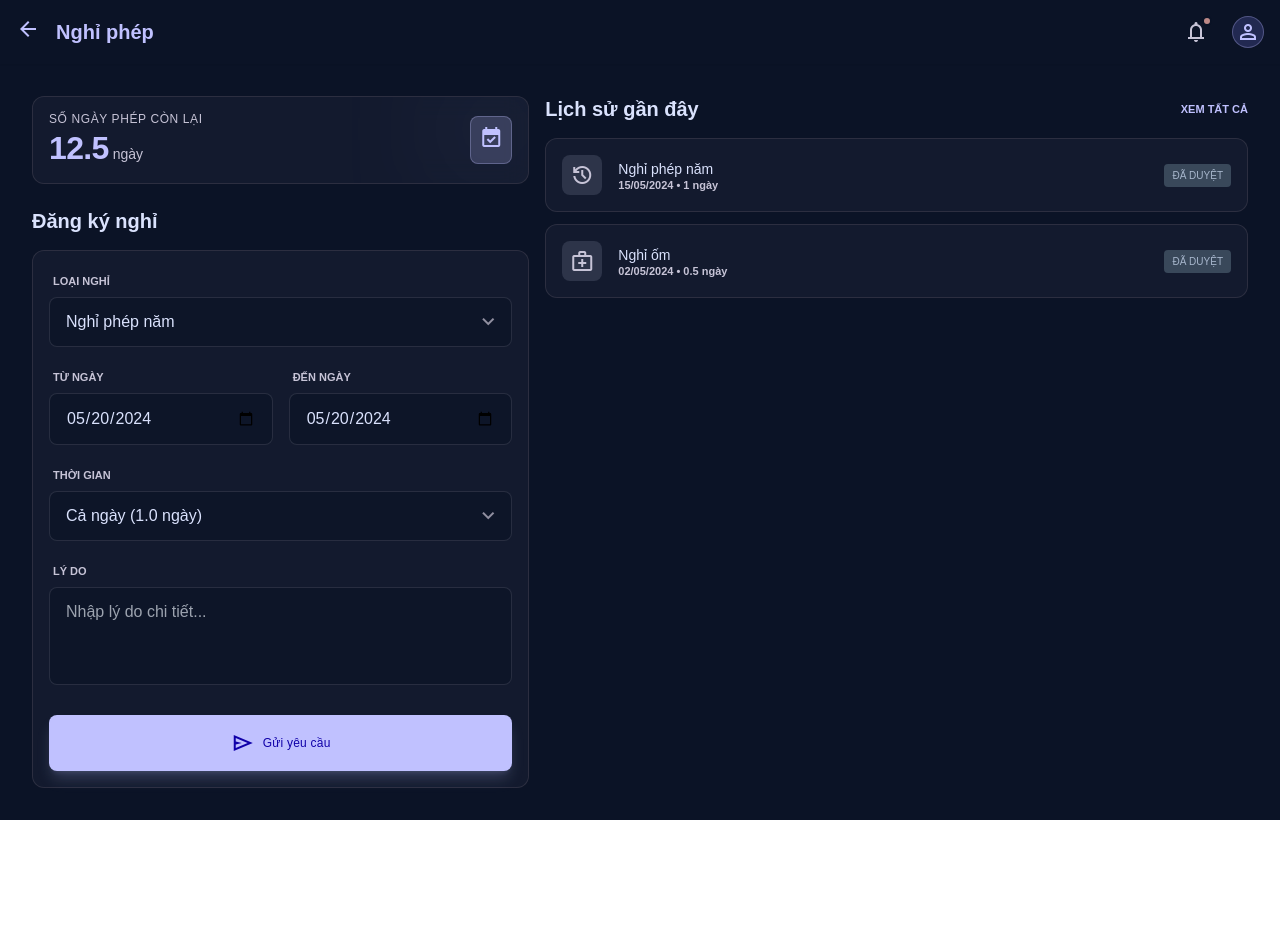
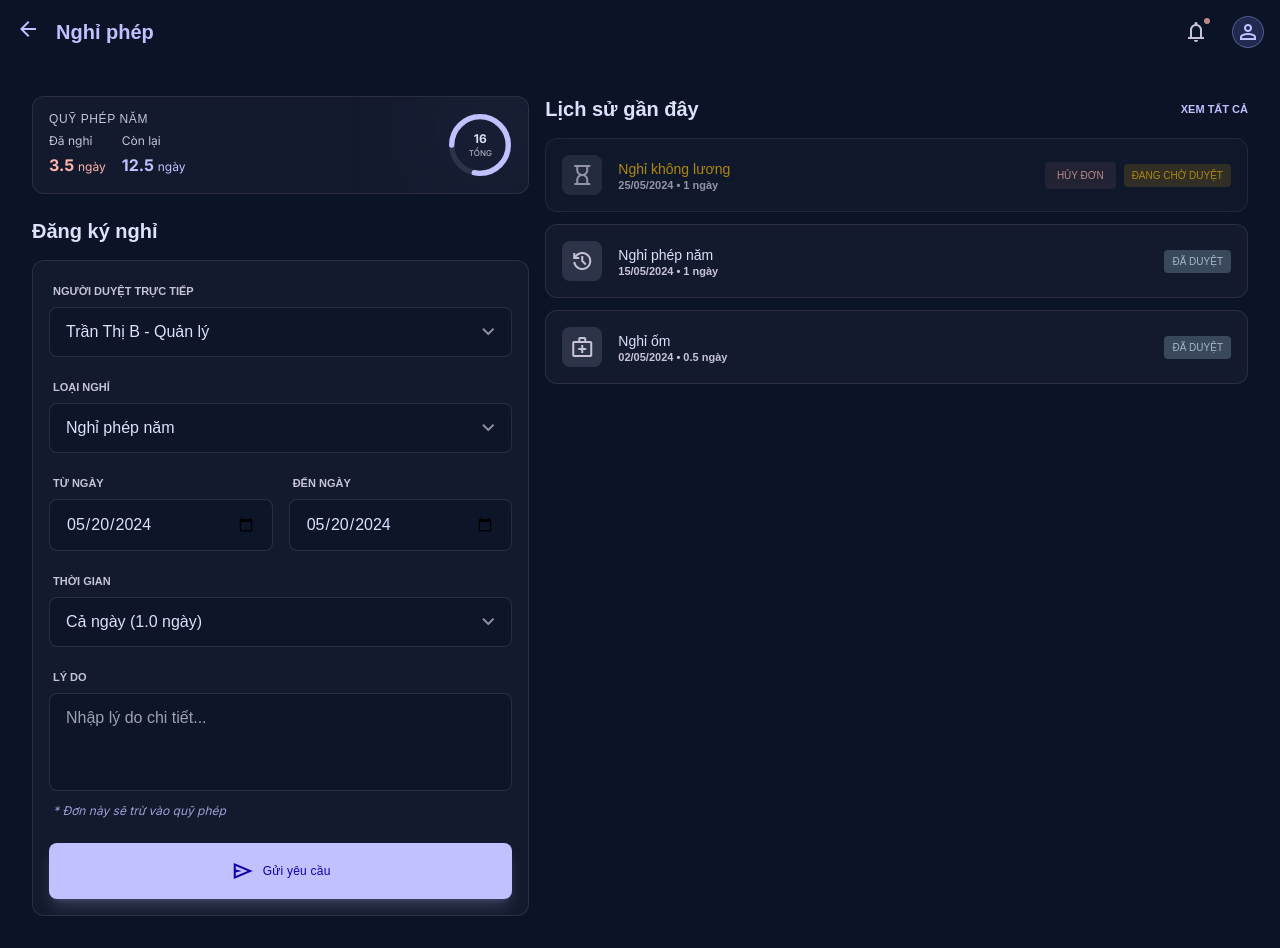
Before and after one commit to tranminhtriet1980/appsagrifood, a Next.js app: page /leaves in a window 1280 px wide. Before the commit the page ends 820 px from the top, so only its background shows below. Built offline with nearby package versions, Linux system fonts and the light colour scheme.

Commit message:
feat: liên kết publish flow giữa manager và staff roster qua globalShifts

```diff
--- a/app/leaves/page.tsx
+++ b/app/leaves/page.tsx
@@ -26,6 +26,33 @@ export default function LeavesPage() {
   const [isSubmitting, setIsSubmitting] = useState(false);
   const [showSuccess, setShowSuccess] = useState(false);
 
+  const [history, setHistory] = useState([
+    {
+      id: "pending-1",
+      type: "Nghỉ không lương",
+      date: "25/05/2024",
+      duration: "1 ngày",
+      status: "ĐANG CHỜ DUYỆT",
+      icon: "hourglass_empty"
+    },
+    {
+      id: "1",
+      type: "Nghỉ phép năm",
+      date: "15/05/2024",
+      duration: "1 ngày",
+      status: "Đã duyệt",
+      icon: "history"
+    },
+    {
+      id: "2",
+      type: "Nghỉ ốm",
+      date: "02/05/2024",
+      duration: "0.5 ngày",
+      status: "Đã duyệt",
+      icon: "medical_services"
+    }
+  ]);
+
   const handleSubmit = () => {
     setIsSubmitting(true);
     setTimeout(() => {
@@ -42,6 +69,16 @@ export default function LeavesPage() {
         targetRole: 'manager'
       });
       showToast("✅ Gửi đơn thành công. Quản lý đã được thông báo.", "success");
+
+      const newRequest = {
+        id: `new-${Date.now()}`,
+        type: leaveType === "annual" ? "Nghỉ phép năm" : leaveType === "sick" ? "Nghỉ ốm" : leaveType === "unpaid" ? "Nghỉ không lương" : "Làm việc từ xa",
+        date: fromDate.split('-').reverse().join('/'),
+        duration: duration === "full" ? "1 ngày" : "0.5 ngày",
+        status: "ĐANG CHỜ DUYỆT",
+        icon: leaveType === "annual" ? "history" : leaveType === "sick" ? "medical_services" : "hourglass_empty"
+      };
+      setHistory([newRequest, ...history]);
 
       setReason(""); // clear reason
 
@@ -83,17 +120,31 @@ export default function LeavesPage() {
           {/* Leave Balance Header (Kinetic Card) */}
           <section className="glass-card rounded-xl p-md flex justify-between items-center relative overflow-hidden">
             <div className="absolute -right-4 -top-4 w-24 h-24 bg-primary/10 rounded-full blur-3xl"></div>
+            <div className="flex w-full items-center justify-between z-10">
+              <div className="flex flex-col gap-2">
+                <p className="font-label-md text-label-md text-on-surface-variant uppercase tracking-wider">Quỹ phép năm</p>
+                <div className="flex gap-4">
                   <div>
-              <p className="font-label-md text-label-md text-on-surface-variant mb-1 uppercase tracking-wider">Số ngày phép còn lại</p>
-              <div className="flex items-baseline gap-1">
-                <span className="font-headline-lg text-headline-lg text-primary font-bold">
-                  {isLoading ? "-" : (data?.leaveBalance?.remaining || "12.5")}
-                </span>
-                <span className="font-body-md text-body-md text-on-surface-variant">ngày</span>
+                    <p className="text-on-surface-variant text-xs mb-1">Đã nghỉ</p>
+                    <p className="font-headline-sm text-error font-bold">3.5 <span className="text-xs font-normal">ngày</span></p>
+                  </div>
+                  <div>
+                    <p className="text-on-surface-variant text-xs mb-1">Còn lại</p>
+                    <p className="font-headline-sm text-primary font-bold">{isLoading ? "-" : (data?.leaveBalance?.remaining || "12.5")} <span className="text-xs font-normal">ngày</span></p>
                   </div>
                 </div>
-            <div className="bg-primary/20 p-sm rounded-lg border border-primary/30">
-              <span className="material-symbols-outlined text-primary" style={{ fontVariationSettings: "'FILL' 1" }}>event_available</span>
+              </div>
+
+              <div className="relative w-16 h-16 flex items-center justify-center">
+                <svg className="w-full h-full transform -rotate-90" viewBox="0 0 36 36">
+                  <path className="text-surface-container-highest" strokeWidth="3" stroke="currentColor" fill="none" d="M18 2.0845 a 15.9155 15.9155 0 0 1 0 31.831 a 15.9155 15.9155 0 0 1 0 -31.831" />
+                  <path className="text-primary" strokeDasharray="78.125, 100" strokeWidth="3" strokeLinecap="round" stroke="currentColor" fill="none" d="M18 2.0845 a 15.9155 15.9155 0 0 1 0 31.831 a 15.9155 15.9155 0 0 1 0 -31.831" />
+                </svg>
+                <div className="absolute inset-0 flex items-center justify-center flex-col">
+                  <span className="text-xs font-bold text-on-surface">16</span>
+                  <span className="text-[8px] text-on-surface-variant uppercase">Tổng</span>
+                </div>
+              </div>
             </div>
           </section>
 
@@ -101,6 +152,15 @@ export default function LeavesPage() {
           <section className="flex flex-col gap-4">
             <h2 className="font-headline-md text-headline-md text-on-surface font-bold">Đăng ký nghỉ</h2>
             <div className="glass-card rounded-xl p-md flex flex-col gap-md">
+              <div className="space-y-1.5">
+                <label className="font-label-sm text-label-sm text-on-surface-variant uppercase ml-1">Người duyệt trực tiếp</label>
+                <div className="relative">
+                  <select className="inset-input w-full rounded-lg px-md py-3 font-body-md text-on-surface appearance-none bg-surface-container/50">
+                    <option value="manager">Trần Thị B - Quản lý</option>
+                  </select>
+                  <span className="material-symbols-outlined absolute right-3 top-1/2 -translate-y-1/2 text-outline pointer-events-none">expand_more</span>
+                </div>
+              </div>
               <div className="space-y-1.5">
                 <label className="font-label-sm text-label-sm text-on-surface-variant uppercase ml-1">Loại nghỉ</label>
                 <div className="relative">
@@ -110,7 +170,7 @@ export default function LeavesPage() {
                     onChange={(e) => setLeaveType(e.target.value)}
                   >
                     <option value="annual">Nghỉ phép năm</option>
-                    <option value="sick">Nghỉ ốm</option>
+                    <option value="sick">Nghỉ ốm (Hưởng BHXH)</option>
                     <option value="unpaid">Nghỉ không lương</option>
                     <option value="remote">Làm việc từ xa (Work from home)</option>
                   </select>
@@ -161,6 +221,12 @@ export default function LeavesPage() {
                   value={reason}
                   onChange={(e) => setReason(e.target.value)}
                 ></textarea>
+                {leaveType === "annual" && (
+                  <p className="text-xs text-primary/80 ml-1 italic">* Đơn này sẽ trừ vào quỹ phép</p>
+                )}
+                {leaveType === "sick" && (
+                  <p className="text-xs text-error/80 ml-1 italic">* Cần đính kèm minh chứng y tế khi đi làm lại</p>
+                )}
               </div>
               <button
                 onClick={handleSubmit}
@@ -199,32 +265,35 @@ export default function LeavesPage() {
               <span className="font-label-sm text-label-sm text-primary uppercase cursor-pointer hover:underline">Xem tất cả</span>
             </div>
             <div className="flex flex-col gap-3">
-              {/* Row 1 */}
-              <div className="glass-card rounded-xl p-md flex items-center justify-between">
+              {history.map((item) => (
+                <div key={item.id} className={`glass-card rounded-xl p-md flex items-center justify-between transition-all ${item.status === "ĐANG CHỜ DUYỆT" ? "border-yellow-500/40 animate-pulse" : ""}`}>
                   <div className="flex items-center gap-4">
                     <div className="w-10 h-10 rounded-lg bg-surface-container-highest flex items-center justify-center">
-                    <span className="material-symbols-outlined text-on-surface-variant">history</span>
+                      <span className="material-symbols-outlined text-on-surface-variant">{item.icon}</span>
                     </div>
                     <div>
-                    <p className="font-body-md text-body-md text-on-surface font-medium">Nghỉ phép năm</p>
-                    <p className="font-label-sm text-label-sm text-on-surface-variant">15/05/2024 • 1 ngày</p>
+                      <p className={`font-body-md text-body-md font-medium ${item.status === "ĐANG CHỜ DUYỆT" ? "text-yellow-500" : "text-on-surface"}`}>{item.type}</p>
+                      <p className="font-label-sm text-label-sm text-on-surface-variant">{item.date} • {item.duration}</p>
                     </div>
                   </div>
-                <span className="px-2 py-1 rounded bg-secondary-container text-on-secondary-container font-label-sm text-[10px] uppercase">Đã duyệt</span>
-              </div>
-              {/* Row 2 */}
-              <div className="glass-card rounded-xl p-md flex items-center justify-between">
-                <div className="flex items-center gap-4">
-                  <div className="w-10 h-10 rounded-lg bg-surface-container-highest flex items-center justify-center">
-                    <span className="material-symbols-outlined text-on-surface-variant">medical_services</span>
-                  </div>
-                  <div>
-                    <p className="font-body-md text-body-md text-on-surface font-medium">Nghỉ ốm</p>
-                    <p className="font-label-sm text-label-sm text-on-surface-variant">02/05/2024 • 0.5 ngày</p>
+                  <div className="flex items-center gap-2">
+                    {item.status === "ĐANG CHỜ DUYỆT" && (
+                      <button
+                        onClick={() => {
+                          setHistory(history.filter(h => h.id !== item.id));
+                          showToast("Đã hủy yêu cầu thành công", "success");
+                        }}
+                        className="px-3 py-1.5 rounded bg-error/10 text-error font-label-sm text-[10px] uppercase hover:bg-error/20 transition-colors"
+                      >
+                        Hủy đơn
+                      </button>
+                    )}
+                    <span className={`px-2 py-1 rounded font-label-sm text-[10px] uppercase ${item.status === "ĐANG CHỜ DUYỆT" ? "bg-yellow-500/20 text-yellow-500" : "bg-secondary-container text-on-secondary-container"}`}>
+                      {item.status}
+                    </span>
                   </div>
                 </div>
-                <span className="px-2 py-1 rounded bg-secondary-container text-on-secondary-container font-label-sm text-[10px] uppercase">Đã duyệt</span>
-              </div>
+              ))}
             </div>
           </section>
         </div>
--- a/app/staff/roster/page.tsx
+++ b/app/staff/roster/page.tsx
@@ -29,7 +29,7 @@ const COWORKERS = [
 
 export default function StaffRosterMatrixPage() {
   const router = useRouter();
-  const { matrixData, offDayRequests, requestOffDay } = useRosterStore();
+  const { globalShifts, offDayRequests, requestOffDay } = useRosterStore();
 
   // Fake logged in user is s1 (Nguyễn Văn A)
   const myStaffId = 's1';
@@ -37,10 +37,10 @@ export default function StaffRosterMatrixPage() {
   // Convert Manager's matrix format to Staff view format
   const getStaffMatrixData = () => {
     const data: Record<string, any> = {};
-    Object.keys(matrixData).forEach(key => {
-       const [staffId, date] = key.split('_');
-       if (staffId === myStaffId) {
-          const shiftValue = matrixData[key].shift;
+    globalShifts.forEach(shift => {
+       if (shift.userId === myStaffId && shift.status === 'Published') {
+          const date = shift.date;
+          const shiftValue = shift.shiftType;
           if (shiftValue === 'Sáng') data[`${date}_morning`] = { type: 'my_shift', color: 'orange', hours: 8 };
           else if (shiftValue === 'Chiều') data[`${date}_afternoon`] = { type: 'my_shift', color: 'blue', hours: 8 };
           else if (shiftValue === 'OFF') data[`${date}_morning`] = { type: 'off' };
```
Also changed, not shown: app/manager/roster/page.tsx (+33 -10 lines), store/useRosterStore.ts (+67 -35 lines). Lines whose indentation alone changed are shown as unchanged.
